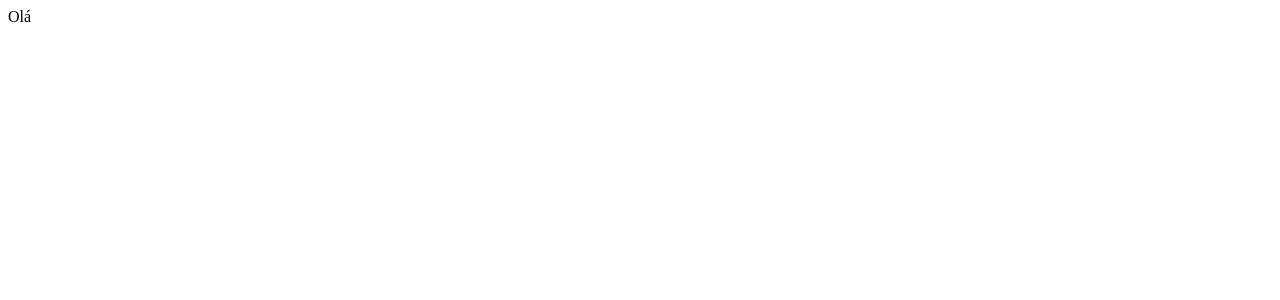
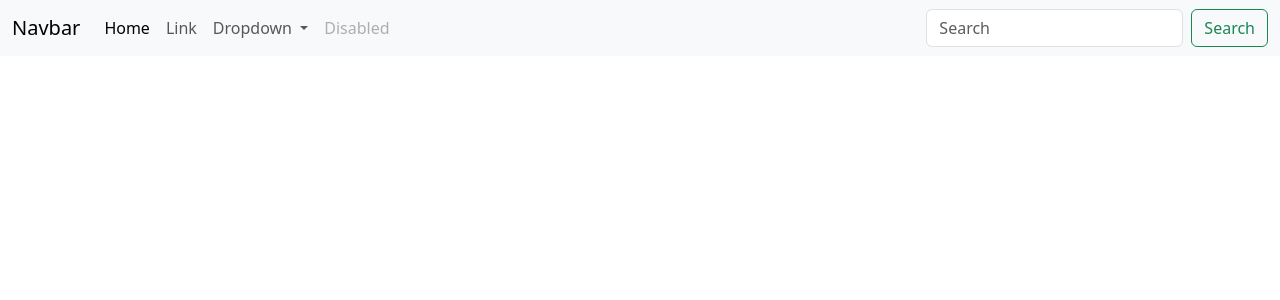
Before and after one commit to LuizAuGFer/gamevote-nuxt-front-end, a Nuxt app: page / in a window 1280 px wide. Shown: the top 300 px of the page. Built offline with nearby package versions, Linux system fonts and the light colour scheme.

Commit message:
feat: bootstrap installed

```diff
--- a/app.vue
+++ b/app.vue
@@ -1,3 +1,5 @@
 <template>
-  <div>Olá</div>
+  <div>
+    <NuxtPage />
+  </div>
 </template>
--- a/nuxt.config.ts
+++ b/nuxt.config.ts
@@ -1,4 +1,13 @@
 // https://nuxt.com/docs/api/configuration/nuxt-config
 export default defineNuxtConfig({
-  devtools: { enabled: true }
+
+  devtools: { enabled: true },
+
+  css: [
+    'bootstrap/dist/css/bootstrap.css',
+  ],
+
+  plugins: [
+    { src: '~/plugins/bootstrap.js', mode: 'client' },
+  ]
 })
--- a/package.json
+++ b/package.json
@@ -14,5 +14,8 @@
     "nuxt": "^3.8.1",
     "vue": "^3.3.8",
     "vue-router": "^4.2.5"
+  },
+  "dependencies": {
+    "bootstrap": "^5.3.2"
   }
 }
--- /dev/null
+++ b/pages/index.vue
@@ -0,0 +1,48 @@
+<template>
+    <div>
+        <nav class="navbar navbar-expand-lg bg-body-tertiary">
+            <div class="container-fluid">
+                <a class="navbar-brand" href="#">Navbar</a>
+                <button class="navbar-toggler" type="button" data-bs-toggle="collapse" data-bs-target="#navbarSupportedContent" aria-controls="navbarSupportedContent" aria-expanded="false" aria-label="Toggle navigation">
+                <span class="navbar-toggler-icon"></span>
+                </button>
+                <div class="collapse navbar-collapse" id="navbarSupportedContent">
+                <ul class="navbar-nav me-auto mb-2 mb-lg-0">
+                    <li class="nav-item">
+                    <a class="nav-link active" aria-current="page" href="#">Home</a>
+                    </li>
+                    <li class="nav-item">
+                    <a class="nav-link" href="#">Link</a>
+                    </li>
+                    <li class="nav-item dropdown">
+                    <a class="nav-link dropdown-toggle" href="#" role="button" data-bs-toggle="dropdown" aria-expanded="false">
+                        Dropdown
+                    </a>
+                    <ul class="dropdown-menu">
+                        <li><a class="dropdown-item" href="#">Action</a></li>
+                        <li><a class="dropdown-item" href="#">Another action</a></li>
+                        <li><hr class="dropdown-divider"></li>
+                        <li><a class="dropdown-item" href="#">Something else here</a></li>
+                    </ul>
+                    </li>
+                    <li class="nav-item">
+                    <a class="nav-link disabled" aria-disabled="true">Disabled</a>
+                    </li>
+                </ul>
+                <form class="d-flex" role="search">
+                    <input class="form-control me-2" type="search" placeholder="Search" aria-label="Search">
+                    <button class="btn btn-outline-success" type="submit">Search</button>
+                </form>
+                </div>
+            </div>
+            </nav>
+    </div>
+</template>
+
+<script setup>
+
+</script>
+
+<style lang="scss" scoped>
+
+</style>
--- /dev/null
+++ b/plugins/bootstrap.js
@@ -0,0 +1 @@
+import 'bootstrap/dist/js/bootstrap.js';
```
Also changed, not shown: 1 other file (tests, documents, lock files or other folders).
